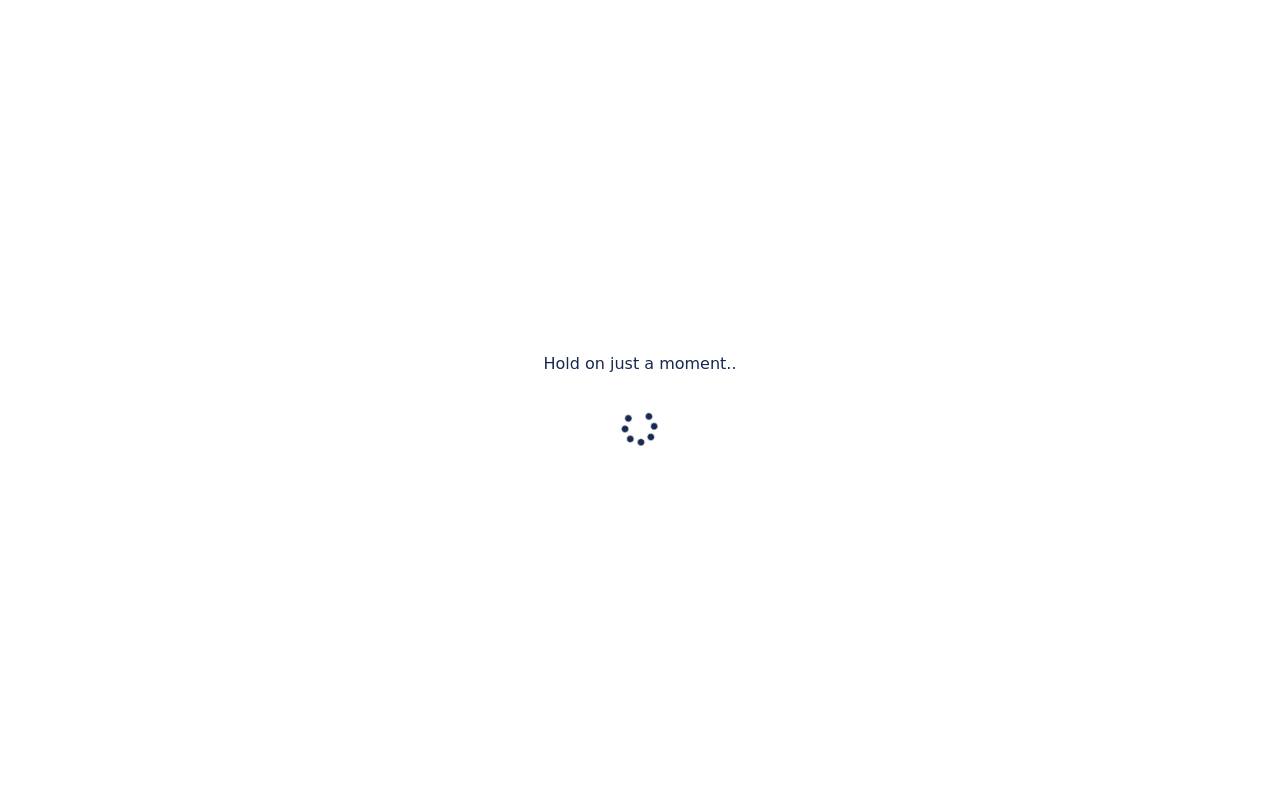
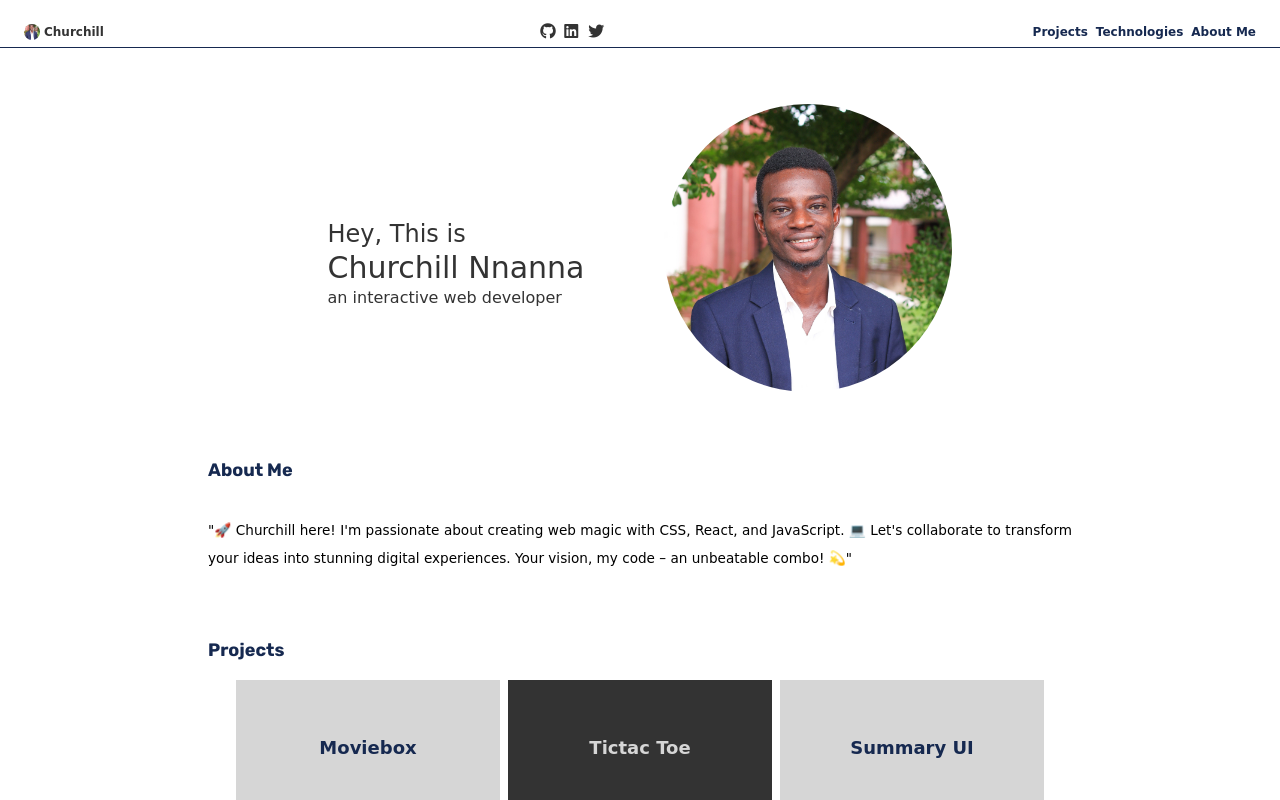
Before and after one commit to chapter-codes/portfolio, a plain HTML site: page index.html in a window 1280 px wide. Shown: the top 800 px of the page. Drawn offline with Linux system fonts and the light colour scheme; a web font is replaced by a local one.

Commit message:
Update index.html. Fixing loadings page issues

```diff
--- a/index.html
+++ b/index.html
@@ -173,11 +173,15 @@
         document.addEventListener('DOMContentLoaded', ()=>{
             document.querySelector('.main').classList.remove('hidden')
             const imgHero=document.querySelector('#hero')
-
-            if(imgHero.complete){
+            imgHero.onload=()=>{
                 imgHero.classList.add('hidden')
                 document.querySelector('.loading').classList.add('hidden')
             }
+
+         /*   if(imgHero.complete){
+                imgHero.classList.add('hidden')
+                document.querySelector('.loading').classList.add('hidden')
+            }*/
         })
 
         //handle showing the nav bar
```
